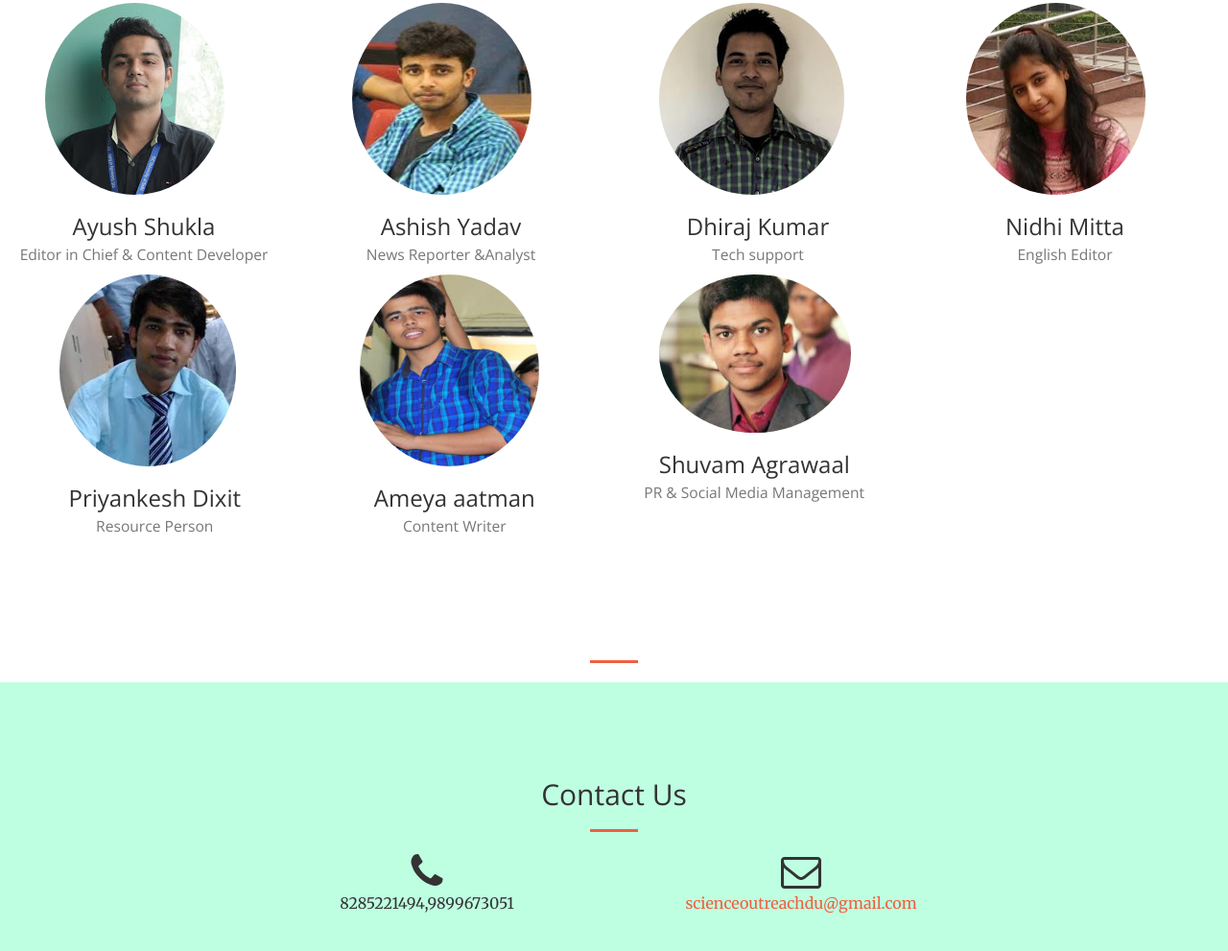
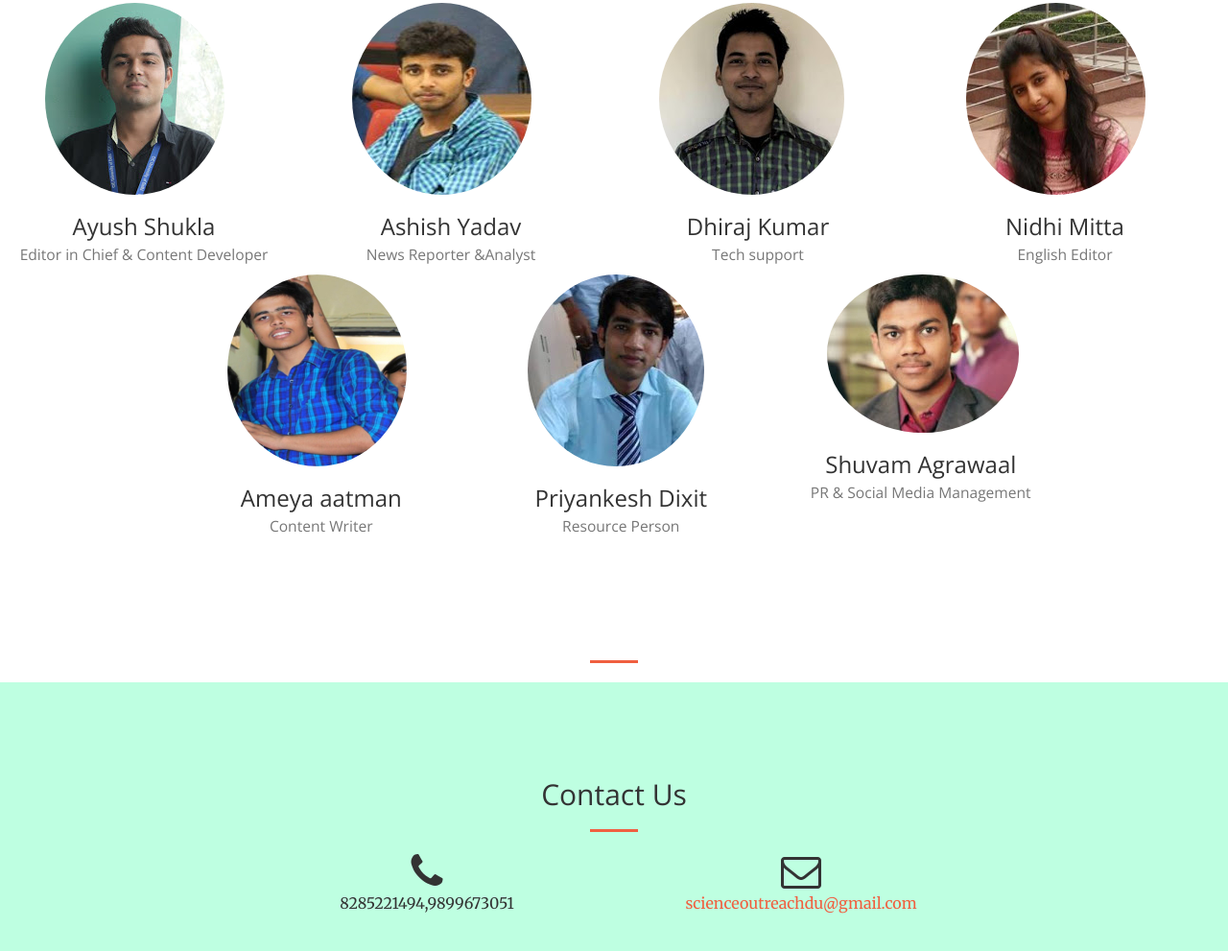
Before and after one commit to scienceoutreach/scienceoutreach.github.io, a website: page index.html in a window 1280 px wide. Shown: the part 1458-2449 px from the top of the page at 96% size. Drawn offline with nearby package versions, Linux system fonts and the light colour scheme.

Commit message:
team image

```diff
--- a/css/custom.css
+++ b/css/custom.css
@@ -49,3 +49,10 @@ margin-top: -94px;
     margin-top: -118px;
     margin-right: 139px;
 }
+#imagepost1{
+
+	margin-left: 207px;
+}
+#teampost1{
+	margin-right: -327px;
+}
--- a/index.html
+++ b/index.html
@@ -103,20 +103,20 @@
             </div>
         </div>
         <div class="col-lg-3 col-sm-6 text-center">
-                <img class="img-circle img-responsive img-center" id="imagepos" src="img/priyankesh.jpg" alt="">
-                <h3 id="teampost">Priyankesh Dixit<br>
+                <img class="img-circle img-responsive img-center" id="imagepost1" src="img/ameya.jpg" alt="">
+                <h3 id="teampost1">Ameya aatman<br>
+        <small>Content Writer</small>
+                </h3>
+            </div>
+        <div class="col-lg-3 col-sm-6 text-center">
+                <img class="img-circle img-responsive img-center" id="imagepost1" src="img/priyankesh.jpg" alt="">
+                <h3 id="teampost1">Priyankesh Dixit<br>
             <small>Resource Person</small>
                 </h3>
         </div>
             <div class="col-lg-3 col-sm-6 text-center">
-                <img class="img-circle img-responsive img-center" id="imagepos" src="img/ameya.jpg" ialt="">
-                <h3 id="teampost">Ameya aatman<br>
-        <small>Content Writer</small>
-                </h3>
-            </div>
-            <div class="col-lg-3 col-sm-6 text-center">
-                <img class="img-circle img-responsive img-center" id="imagepos" src="img/shuvam.jpg" alt="">
-                <h3 id="teampost">Shuvam Agrawaal<br>
+                <img class="img-circle img-responsive img-center" id="imagepost1" src="img/shuvam.jpg" alt="">
+                <h3 id="teampost1">Shuvam Agrawaal<br>
                     <small>PR & Social Media Management</small>
                 </h3>
             </div>
```
